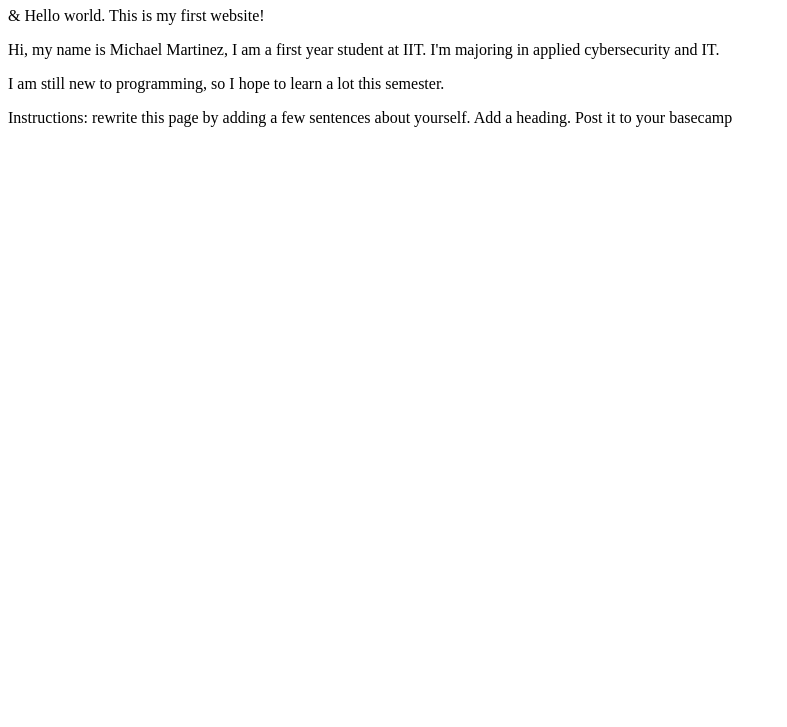
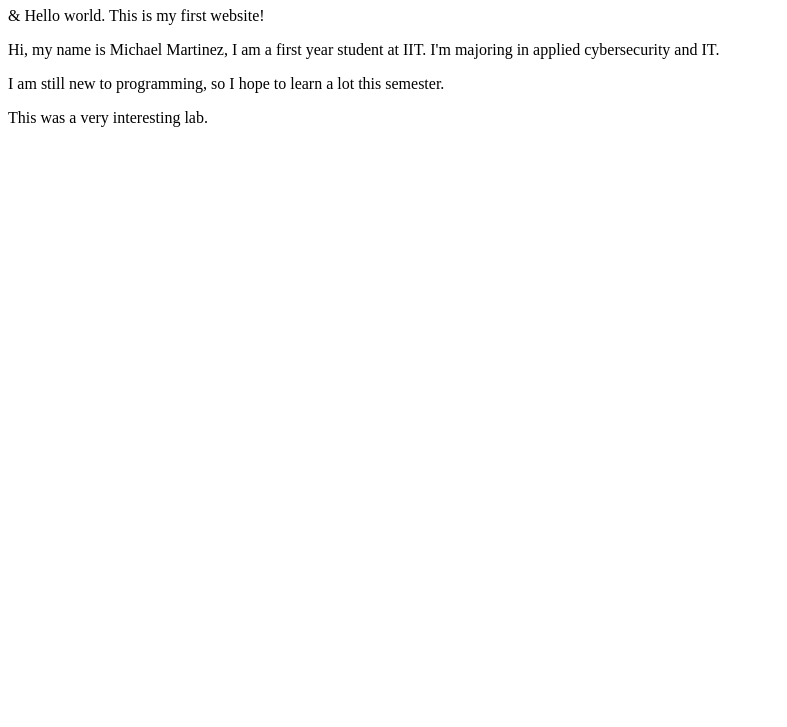
Before and after one commit to mmartinez-21/mmartinez21.github.io, a plain HTML site: page index.html in a window 1280 px wide. Shown: the part 73-800 px from the top of the page, without its empty margins (0-787 px from the left). Drawn offline with Linux system fonts and the light colour scheme.

Commit message:
Update index.html

```diff
--- a/index.html
+++ b/index.html
@@ -9,6 +9,6 @@
   <p>&amp; Hello world. This is my first website!</p>
   <p>Hi, my name is Michael Martinez, I am a first year student at IIT.  I'm majoring in applied cybersecurity and IT.</p>
   <p>I am still new to programming, so I hope to learn a lot this semester.</p>
-  <p>Instructions: rewrite this page by adding a few sentences about yourself. Add a heading. Post it to your basecamp</p>
+  <p>This was a very interesting lab.</p>
 </body>
 </html>
```
